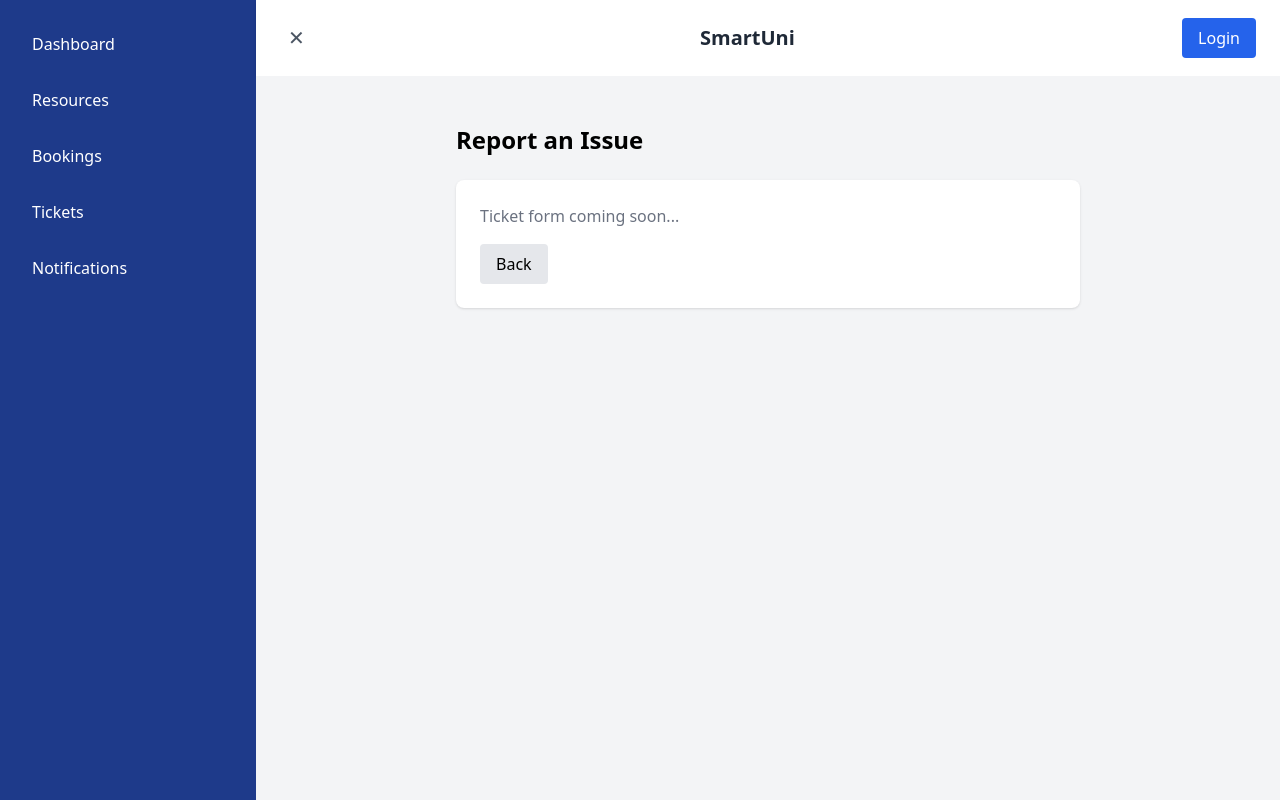
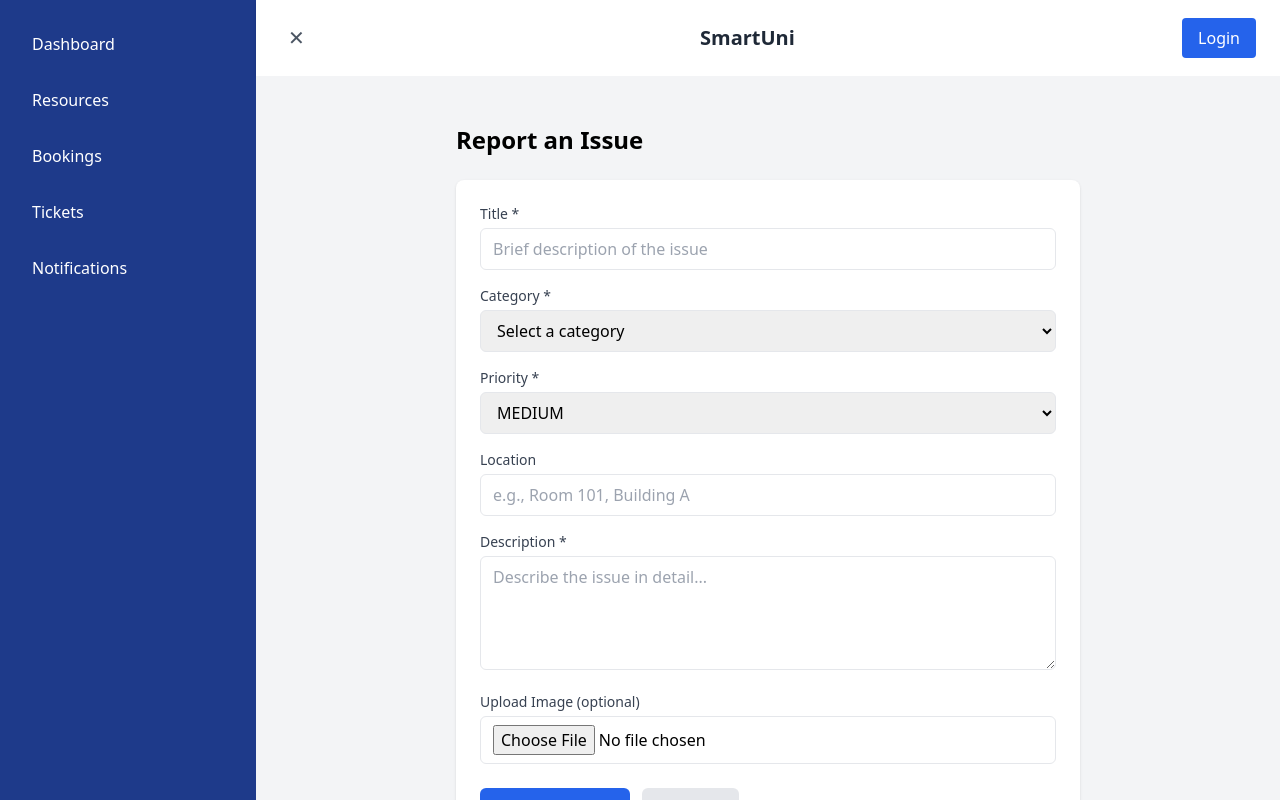
Before and after one commit to ravindi2002/it3030-paf-2026-smart-campus-gorup-Y3S2-WE-44, a React (Vite) app in the folder frontend/: page /tickets/create in a window 1280 px wide. Built offline with nearby package versions, Linux system fonts and the light colour scheme; the HTML template or start-up script is replaced by a standard one.

Commit message:
Implement full ticket creation form with category, priority, image upload

```diff
--- a/frontend/src/pages/CreateTicket.tsx
+++ b/frontend/src/pages/CreateTicket.tsx
@@ -1,17 +1,80 @@
+import { useState } from 'react';
 import { useNavigate } from 'react-router-dom';
+import api from '../utils/api';
+
+const CATEGORIES = ['Electrical', 'Plumbing', 'Furniture', 'Equipment', 'Internet/Network', 'Air Conditioning', 'Other'];
+const PRIORITIES = ['LOW', 'MEDIUM', 'HIGH'];
 
 export default function CreateTicket() {
   const navigate = useNavigate();
+  const [loading, setLoading] = useState(false);
+  const [error, setError] = useState('');
+  const [imagePreview, setImagePreview] = useState<string | null>(null);
+  const [formData, setFormData] = useState({ title: '', description: '', category: '', priority: 'MEDIUM', location: '' });
+
+  const handleImageChange = (e: React.ChangeEvent<HTMLInputElement>) => {
+    const file = e.target.files?.[0];
+    if (file) {
+      const reader = new FileReader();
+      reader.onloadend = () => setImagePreview(reader.result as string);
+      reader.readAsDataURL(file);
+    }
+  };
+
+  const handleSubmit = async (e: React.FormEvent) => {
+    e.preventDefault();
+    setLoading(true);
+    setError('');
+    try {
+      const userData = localStorage.getItem('smartcampus_user');
+      const user = userData ? JSON.parse(userData) : null;
+      if (!user?.id) { setError('Please log in to create a ticket'); setLoading(false); return; }
+      await api.post('/tickets', { ...formData, imageUrl: imagePreview || null }, { params: { userId: user.id } });
+      navigate('/tickets');
+    } catch (err: any) { setError(err.response?.data?.message || 'Failed to create ticket'); }
+    finally { setLoading(false); }
+  };
 
   return (
     <div className="p-6 max-w-2xl mx-auto">
       <h1 className="text-2xl font-bold mb-6">Report an Issue</h1>
-      <div className="bg-white p-6 rounded-lg shadow">
-        <p className="text-gray-500">Ticket form coming soon...</p>
-        <button onClick={() => navigate('/tickets')} className="mt-4 bg-gray-200 px-4 py-2 rounded">
-          Back
-        </button>
-      </div>
+      {error && <div className="mb-4 p-3 bg-red-100 text-red-700 rounded">{error}</div>}
+      <form onSubmit={handleSubmit} className="bg-white p-6 rounded-lg shadow space-y-4">
+        <div>
+          <label className="block text-sm font-medium text-gray-700 mb-1">Title *</label>
+          <input type="text" required value={formData.title} onChange={(e) => setFormData({ ...formData, title: e.target.value })} className="w-full px-3 py-2 border rounded-md" placeholder="Brief description of the issue" />
+        </div>
+        <div>
+          <label className="block text-sm font-medium text-gray-700 mb-1">Category *</label>
+          <select required value={formData.category} onChange={(e) => setFormData({ ...formData, category: e.target.value })} className="w-full px-3 py-2 border rounded-md">
+            <option value="">Select a category</option>
+            {CATEGORIES.map((cat) => <option key={cat} value={cat}>{cat}</option>)}
+          </select>
+        </div>
+        <div>
+          <label className="block text-sm font-medium text-gray-700 mb-1">Priority *</label>
+          <select required value={formData.priority} onChange={(e) => setFormData({ ...formData, priority: e.target.value })} className="w-full px-3 py-2 border rounded-md">
+            {PRIORITIES.map((p) => <option key={p} value={p}>{p}</option>)}
+          </select>
+        </div>
+        <div>
+          <label className="block text-sm font-medium text-gray-700 mb-1">Location</label>
+          <input type="text" value={formData.location} onChange={(e) => setFormData({ ...formData, location: e.target.value })} className="w-full px-3 py-2 border rounded-md" placeholder="e.g., Room 101, Building A" />
+        </div>
+        <div>
+          <label className="block text-sm font-medium text-gray-700 mb-1">Description *</label>
+          <textarea required rows={4} value={formData.description} onChange={(e) => setFormData({ ...formData, description: e.target.value })} className="w-full px-3 py-2 border rounded-md" placeholder="Describe the issue in detail..." />
+        </div>
+        <div>
+          <label className="block text-sm font-medium text-gray-700 mb-1">Upload Image (optional)</label>
+          <input type="file" accept="image/*" onChange={handleImageChange} className="w-full px-3 py-2 border rounded-md" />
+          {imagePreview && <div className="mt-2"><img src={imagePreview} alt="Preview" className="max-h-40 rounded-md" /><button type="button" onClick={() => setImagePreview(null)} className="mt-1 text-sm text-red-600">Remove</button></div>}
+        </div>
+        <div className="flex gap-3 pt-2">
+          <button type="submit" disabled={loading} className="bg-blue-600 text-white px-6 py-2 rounded-md hover:bg-blue-700 disabled:opacity-50">{loading ? 'Submitting...' : 'Submit Ticket'}</button>
+          <button type="button" onClick={() => navigate('/tickets')} className="bg-gray-200 px-6 py-2 rounded-md hover:bg-gray-300">Cancel</button>
+        </div>
+      </form>
     </div>
   );
 }
```
